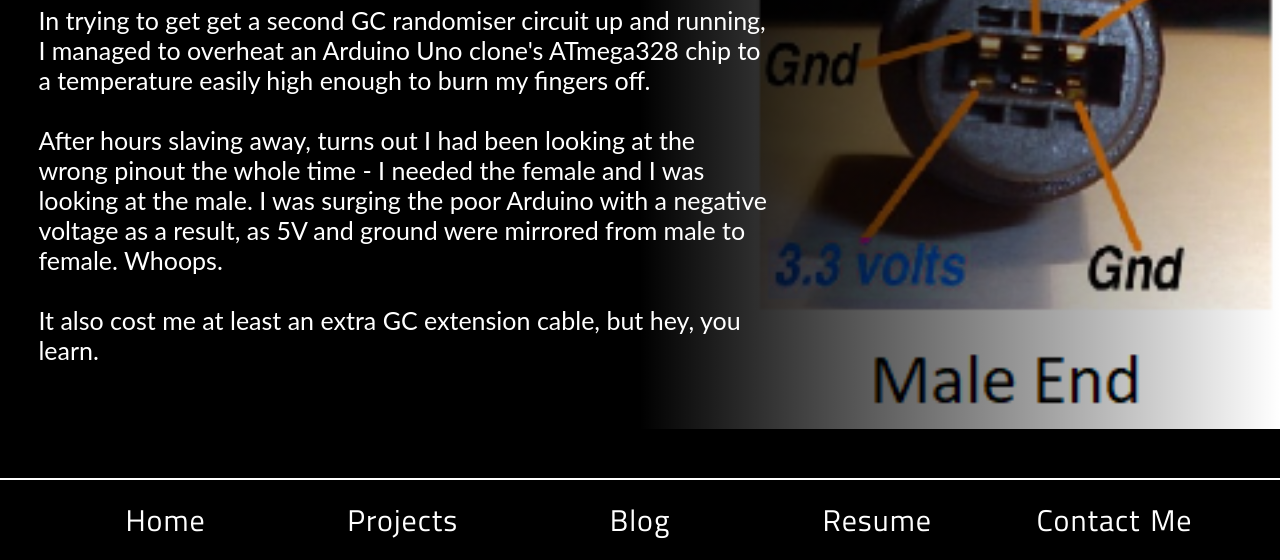
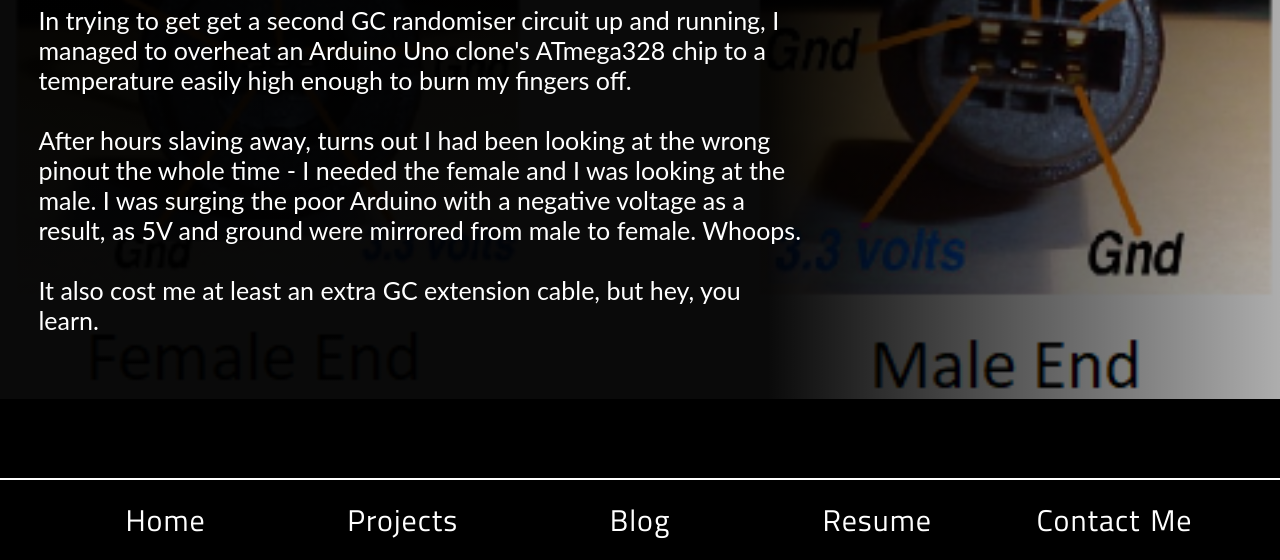
Before and after one commit to Skedaddlez/Skedaddlez.github.io, a plain HTML site: page Blog.html in a window 1280 px wide. Shown: the part 240-800 px from the top of the page. Drawn offline with Linux system fonts and the light colour scheme.

Commit message:
css update

```diff
--- a/stylesheet1.css
+++ b/stylesheet1.css
@@ -312,9 +312,9 @@ footer {
     bottom: 0;
     left: 0;
     background: #000000;
-    background: -moz-linear-gradient(left, #000000 50%, transparent 100%);
-    background: -webkit-linear-gradient(left, #000000 50%, transparent 100%);
-    background: linear-gradient(to right, #000000 50%, transparent 100%);
+    background: -moz-linear-gradient(left, rgba(0, 0, 0, 0.96) 60%, transparent 120%);
+    background: -webkit-linear-gradient(left, rgba(0, 0, 0, 0.96) 60%, transparent 120%);
+    background: linear-gradient(to right, rgba(0, 0, 0, 0.96) 60%, transparent 120%);
     z-index: -1;
 }
 
@@ -474,7 +474,7 @@ footer {
     margin-top: 5vw;
     margin-bottom: 5vw;
     margin-right: 25%;
-    max-width: 57%;
+    max-width: 60%;
     z-index: 99;
     color: white;
 }
```
